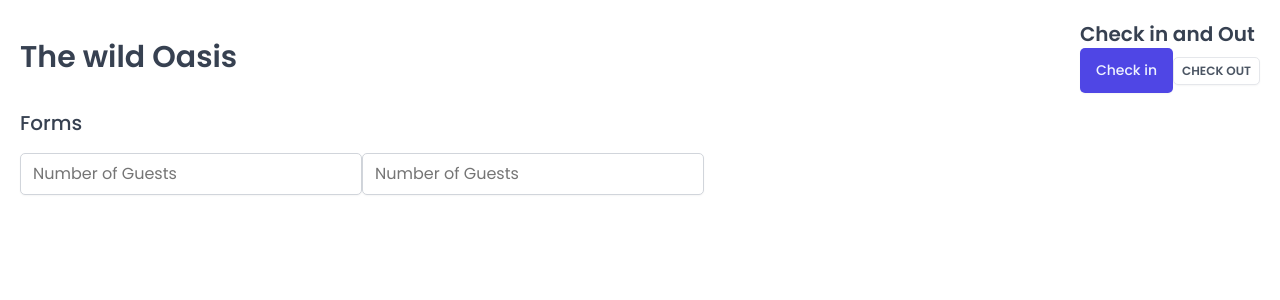
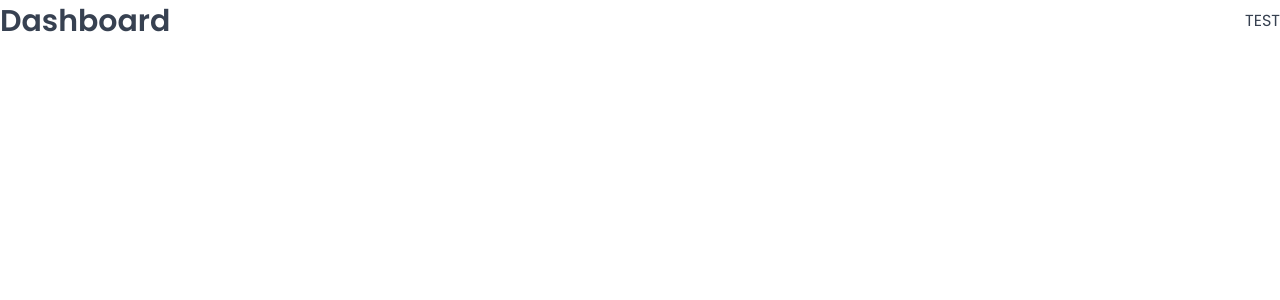
Before and after one commit to chshahid119/hotel-management-wildOasis, a React (Vite) app: page /dashboard in a window 1280 px wide. Shown: the top 300 px of the page. Built offline with nearby package versions, Linux system fonts and the light colour scheme; a web font is replaced by a local one.

Commit message:
Setting Up pages and Routes

```diff
--- a/src/App.jsx
+++ b/src/App.jsx
@@ -1,42 +1,34 @@
-import styled from 'styled-components';
-import GlobalStyles from './styles/GlobalStyles';
-import Button from './ui/Button';
-import Heading from './ui/Heading';
-import Input from './ui/Input';
-import Row from './ui/Row';
+import React from 'react';
+import { BrowserRouter, Navigate, Route, Routes } from 'react-router-dom';
+import Account from "./pages/Account";
+import Bookings from "./pages/Bookings";
+import Cabins from "./pages/Cabins";
+import Dashboard from "./pages/Dashboard";
+import Login from "./pages/Login";
+import PageNotFound from "./pages/PageNotFound";
+import Settings from "./pages/Settings";
+import Users from "./pages/Users";
+import GlobalStyles from "./styles/GlobalStyles";
 
-const StyledApp = styled.main`
-  /* background-color: orangered; */
-  padding: 20px;
-`;
 
-function App() {
+export default function App() {
   return (
     <>
-      <GlobalStyles />
-      <StyledApp>
-        <Row >
+    <GlobalStyles/>
+    <BrowserRouter>
+      <Routes>
+        <Route index element={<Navigate replace to='dashboard'/>} />
+        <Route path='dashboard' element={<Dashboard/> } />
+        <Route path='bookings' element={<Bookings/> } />
+        <Route path='cabins' element={<Cabins/> } />
+        <Route path='users' element={<Users/> } />
+        <Route path='settings' element={<Settings/> } />
+        <Route path='account' element={<Account/> } />
+        <Route path='login' element={<Login/> } />
+        <Route path='*' element={<PageNotFound/> } />
+      </Routes>
 
-
-        <Row type="horizontal">
-          <Heading as="h1">The wild Oasis</Heading>
-          <div>
-            <Heading  as="h2">Check in and Out</Heading>
-            <Button onClick={() => alert('Check in')}>Check in</Button>
-            <Button variation="secondary" size="small" onClick={() => alert('Check out')}>Check out</Button>
-          </div>
-        </Row>
-        <Row >
-          <Heading as="h3">Forms</Heading>
-          <div>
-            <Input type="number" placeholder="Number of Guests" />
-            <Input type="number" placeholder="Number of Guests" />
-          </div>
-          </Row>
-        </Row>
-      </StyledApp>
-    </>
-  );
+      </BrowserRouter>
+      </>
+  )
 }
-
-export default App;
```
